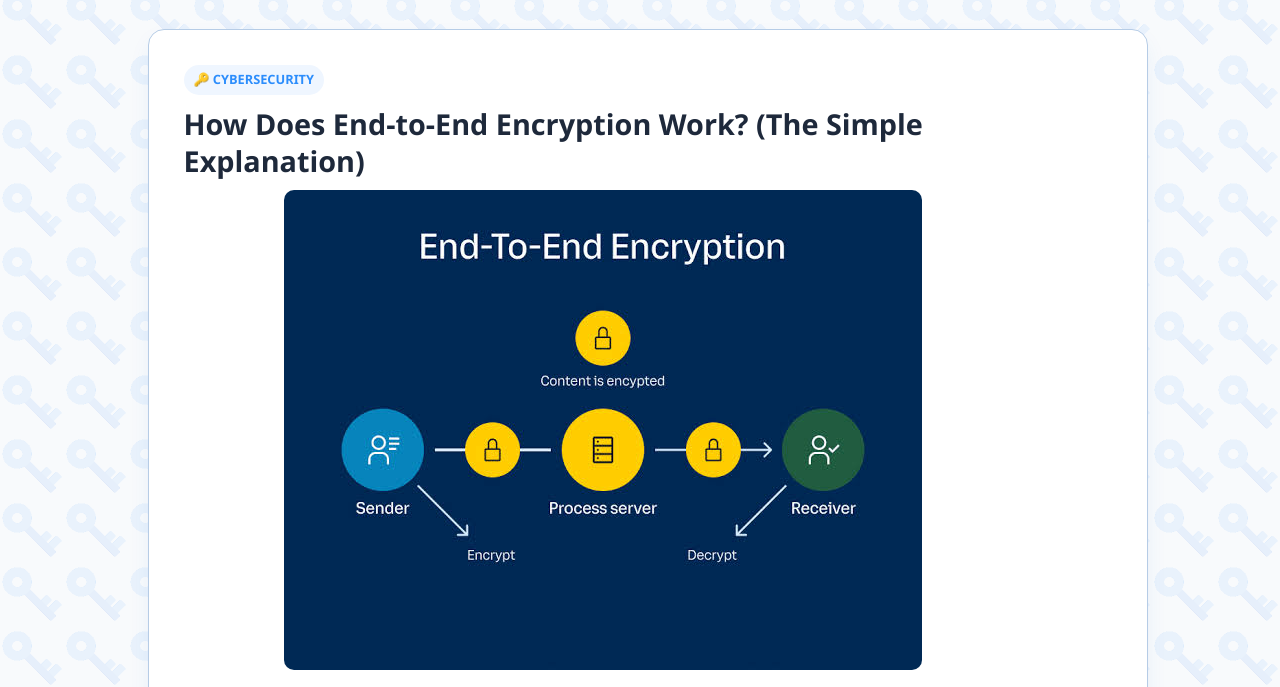
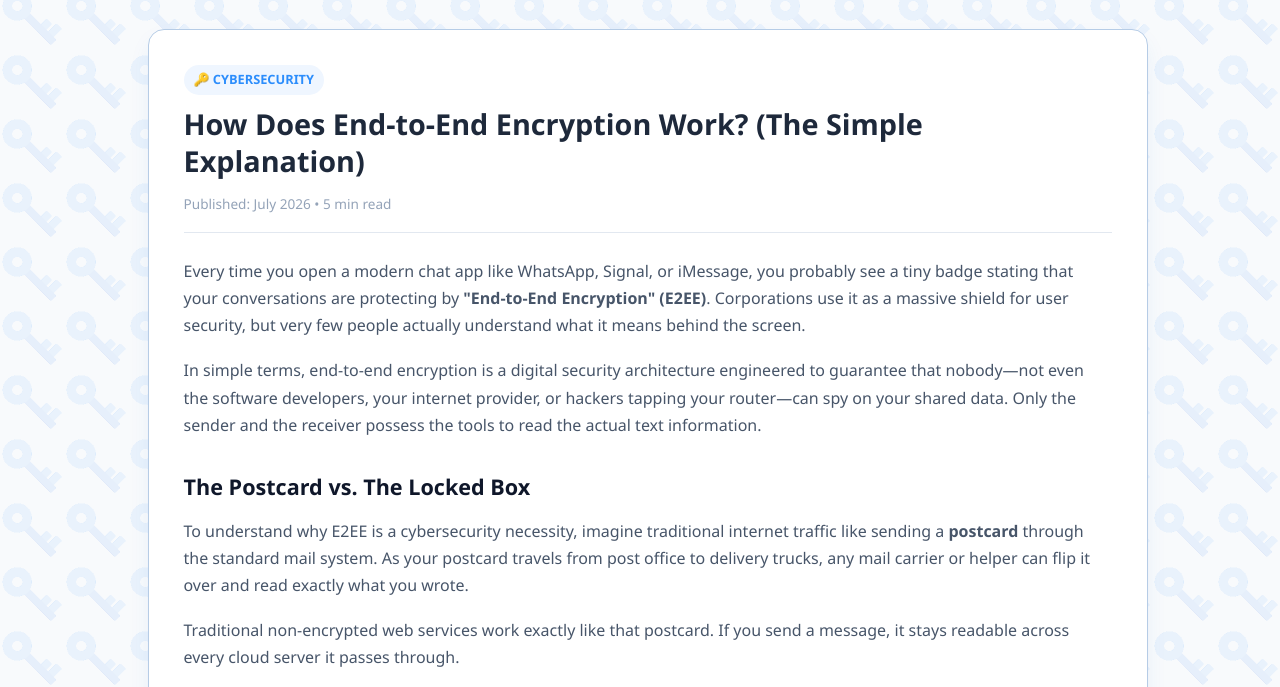
Before and after one commit to zetavaultdl/zetavault, a website: page how-does-end-to-end-encryption-work.html in a window 1280 px wide. Shown: the part 78-765 px from the top of the page. Drawn offline with Linux system fonts and the light colour scheme.

Commit message:
Add files via upload

```diff
--- a/how-does-end-to-end-encryption-work.html
+++ b/how-does-end-to-end-encryption-work.html
@@ -36,12 +36,6 @@
             border-radius: 20px;
             text-transform: uppercase;
             margin-bottom: 10px;
-        }
-        .article-banner{
-            display: none !important;
-            max-width: 700px;
-            border-radius: 10px;
-            margin: 10px 0px 0px 100px;
         }
         .article-content h1 {
             color: #1e293b;
@@ -91,11 +85,6 @@
         .btn-back-blog:hover {
             background-color: #0056b3;
         }
-        @media screen and (min-width: 768px) {
-         .article-banner {
-                display: flex !important; /* ou 'flex', se precisar alinhar itens internos */
-          }
-        }
     </style>
 </head>
 <body>
@@ -118,8 +107,6 @@
             <div class="article-header">
                 <span class="article-category">🔑 Cybersecurity</span>
                 <h1>How Does End-to-End Encryption Work? (The Simple Explanation)</h1>
-                <img class="article-banner" src="../media/imgs/how-does-end-to-end-encryption-work.png" alt="Table showing how end-to-end encryption works.">
-                <br>
                 <span class="article-date">Published: July 2026 • 5 min read</span>
             </div>
             <p>Every time you open a modern chat app like WhatsApp, Signal, or iMessage, you probably see a tiny badge stating that your conversations are protecting by <strong>"End-to-End Encryption" (E2EE)</strong>. Corporations use it as a massive shield for user security, but very few people actually understand what it means behind the screen.</p>
```
